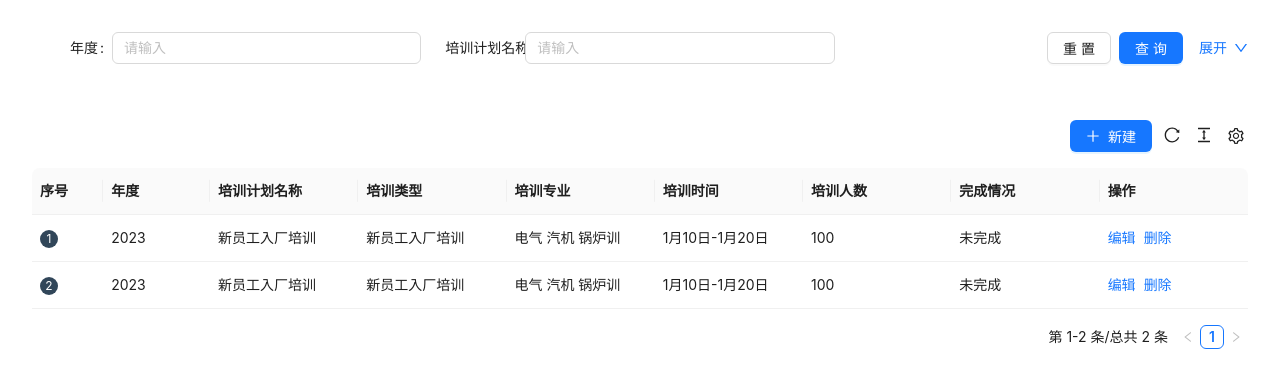
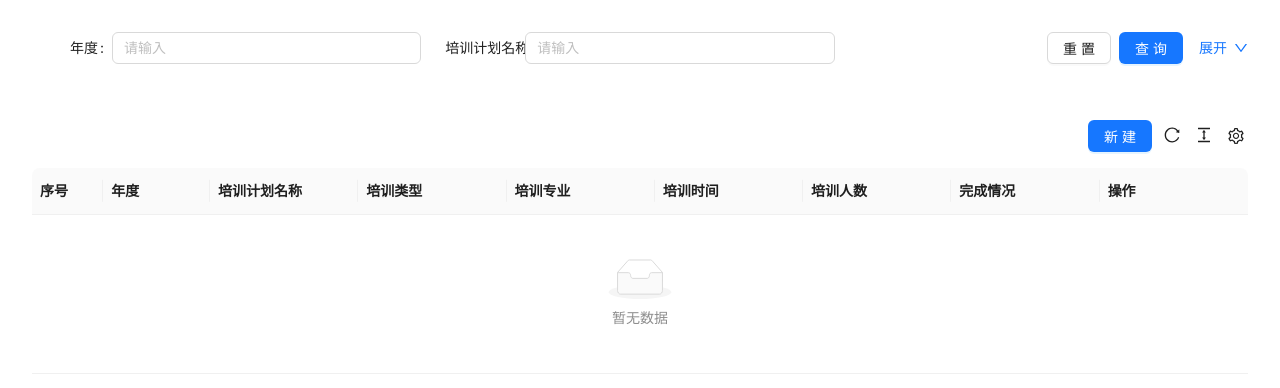
Before and after one commit to 222chaos/dcpxglxt, a Next.js app: page /TrainingPlanTable in a window 1280 px wide. Shown: the top 388 px of the page. Built offline with nearby package versions, Linux system fonts and the light colour scheme.

Commit message:
添加protable

```diff
--- a/src/pages/TrainingPlanTable.js
+++ b/src/pages/TrainingPlanTable.js
@@ -1,35 +1,65 @@
-import { Button, Space } from "antd";
-import { PlusOutlined } from "@ant-design/icons";
-import { useRef, useState } from "react";
+import React, { useRef, useState } from "react";
+import { Button } from "antd";
 import ProTable from "@ant-design/pro-table";
-import React from "react";
 
 const TrainingPlanTable = () => {
   const actionRef = useRef();
 
   const [editableKeys, setEditableKeys] = useState([]);
-  const [trainingPlanData, setTrainingPlanData] = useState([
-    {
-      id: 1,
-      year: 2023,
-      name: "新员工入厂培训",
-      type: "新员工入厂培训",
-      specialty: "电气   汽机   锅炉训",
-      time: "1月10日-1月20日",
-      participants: "100",
-      completion: "未完成",
-    },
-    {
-      id: 2,
-      year: 2023,
-      name: "新员工入厂培训",
-      type: "新员工入厂培训",
-      specialty: "电气   汽机   锅炉训",
-      time: "1月10日-1月20日",
-      participants: "100",
-      completion: "未完成",
-    },
-  ]);
+  const [trainingPlanData, setTrainingPlanData] = useState([]);
+
+  const handleSave = async (rowKeys, newData) => {
+    try {
+      const response = await fetch("/api/storage", {
+        method: "POST",
+        headers: {
+          "Content-Type": "application/json",
+        },
+        body: JSON.stringify(newData), // 发送编辑后的数据给服务器
+      });
+
+      if (!response.ok) {
+        throw new Error("Network response was not ok");
+      }
+
+      const result = await response.json();
+      console.log("Server response:", result);
+
+      setEditableKeys([]); // 退出所有行的编辑状态
+    } catch (error) {
+      console.error("There was a problem with the fetch operation:", error);
+      // 处理错误，例如显示错误消息给用户
+    }
+  };
+  const handleEdit = (id) => {
+    const keys = editableKeys.includes(id)
+      ? editableKeys.filter((key) => key !== id)
+      : [...editableKeys, id];
+    setEditableKeys(keys);
+  };
+  const handleNew = () => {
+    const id = trainingPlanData.length + 1;
+
+    const newEmptyData = {
+      id,
+      year: "",
+      name: "",
+      type: "",
+      specialty: "",
+      time: "",
+      participants: "",
+      completion: "",
+    };
+
+    setTrainingPlanData([...trainingPlanData, newEmptyData]);
+    setEditableKeys([...editableKeys, id]);
+  };
+
+  const handleDelete = (id) => {
+    const updatedData = trainingPlanData.filter((item) => item.id !== id);
+    setTrainingPlanData(updatedData);
+    setEditableKeys(editableKeys.filter((key) => key !== id));
+  };
 
   const columns = [
     {
@@ -91,60 +121,6 @@ const TrainingPlanTable = () => {
       ],
     },
   ];
-
-  const handleEdit = (id) => {
-    const keys = editableKeys.includes(id)
-      ? editableKeys.filter((key) => key !== id)
-      : [...editableKeys, id];
-    setEditableKeys(keys);
-  };
-
-  const handleSave = async (rowKeys, newData) => {
-    try {
-      const editedRowIndex = rowKeys[0]; // 假设只有一行处于编辑状态
-      const editedRow = newData[editedRowIndex]; // 获取当前编辑的行数据
-
-      const response = await fetch("/api/storage", {
-        method: "POST",
-        headers: {
-          "Content-Type": "application/json",
-        },
-        body: JSON.stringify(editedRow), // 发送当前编辑行的数据给服务器
-      });
-
-      if (!response.ok) {
-        throw new Error("Network response was not ok");
-      }
-
-      const result = await response.json();
-      console.log("Server response:", result);
-
-      setEditableKeys([]); // 退出所有行的编辑状态
-    } catch (error) {
-      console.error("There was a problem with the fetch operation:", error);
-      // 处理错误，例如显示错误消息给用户
-    }
-  };
-  const handleNew = () => {
-    const id = trainingPlanData.length + 1;
-    const newEmptyData = {
-      id,
-      year: "",
-      name: "",
-      type: "",
-      specialty: "",
-      time: "",
-      participants: "",
-      completion: "",
-    };
-    setTrainingPlanData([...trainingPlanData, newEmptyData]);
-    setEditableKeys([...editableKeys, id]);
-  };
-  const handleDelete = (id) => {
-    const updatedData = trainingPlanData.filter((item) => item.id !== id);
-    setTrainingPlanData(updatedData);
-    setEditableKeys(editableKeys.filter((key) => key !== id));
-  };
   return (
     <div>
       <ProTable
@@ -160,12 +136,7 @@ const TrainingPlanTable = () => {
           onChange: setEditableKeys,
         }}
         toolBarRender={() => [
-          <Button
-            key="button"
-            icon={<PlusOutlined />}
-            type="primary"
-            onClick={handleNew}
-          >
+          <Button key="button" type="primary" onClick={handleNew}>
             新建
           </Button>,
         ]}
```
